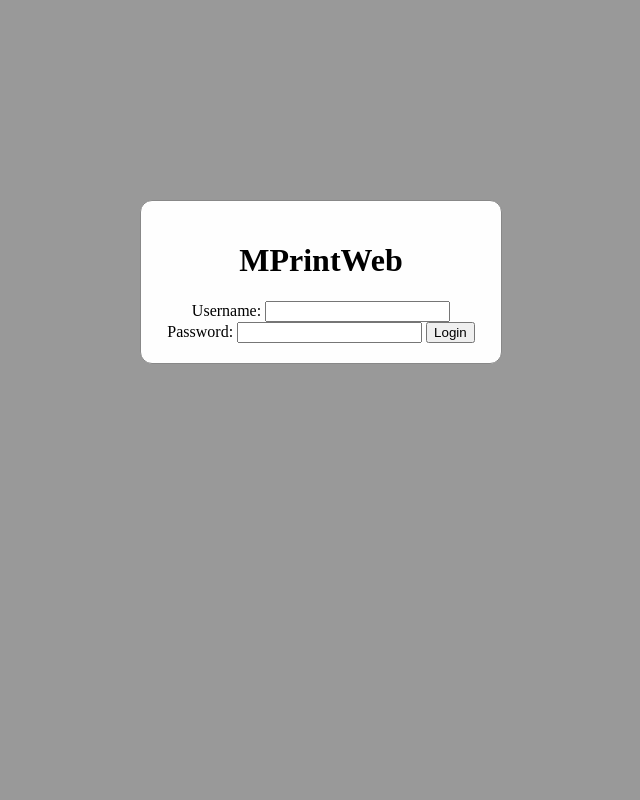
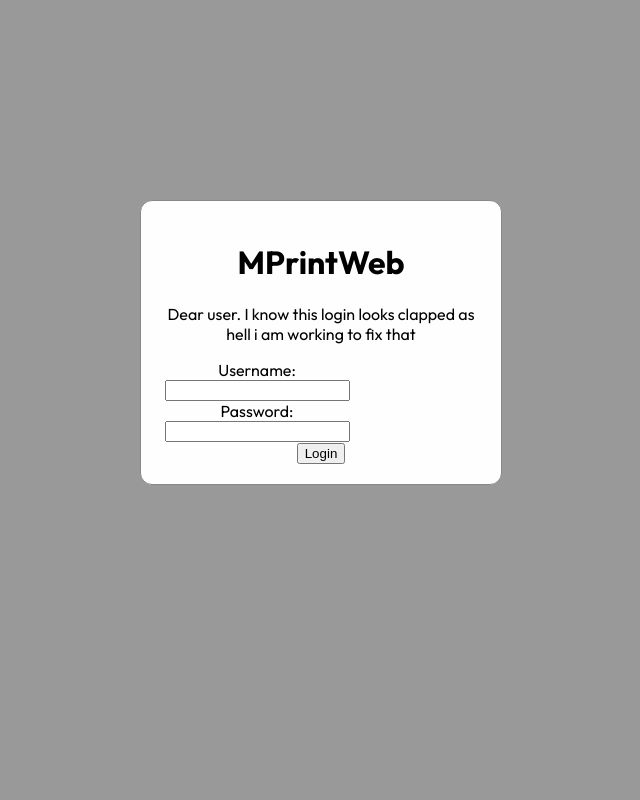
Before and after one commit to orangemaxx/MPrint, a Flask app: page /login in a window 1280 px wide. Shown: the whole page, without its empty margins (327-967 px from the left). Run offline with Flask 3, Linux system fonts and the light colour scheme.

Commit message:
Final login stuff i am DONE with this

```diff
--- a/app.py
+++ b/app.py
@@ -57,9 +57,10 @@ def login():
         username = request.form.get("username")
         password = request.form.get("password")
         result = LoginUser(username, password)
-        print(session.get('userId'))
-        if result: return redirect(url_for('dash'))
-        else: render_template("login.html", error=True)
+        if result:
+            return redirect(url_for('dash'))
+        else:
+            return render_template("login.html", error=True)
 
 # Basic log out system
 # Use a form / button that posts to here then done easy peasy
--- /dev/null
+++ b/static/css/fonts.css
@@ -0,0 +1 @@
+@import url('https://fonts.googleapis.com/css2?family=Outfit:wght@100..900&display=swap');
--- a/templates/login.html
+++ b/templates/login.html
@@ -4,6 +4,7 @@
     <meta charset="UTF-8">
     <meta name="viewport" content="width=device-width, initial-scale=1.0">
     <title>MPrint</title>
+    <link rel="stylesheet" href="/static/css/fonts.css">
     <style>
         body {
             /* TODO: fix the backround its clapped rn */
@@ -24,6 +25,7 @@
             background-color: rgb(0,0,0); /* Fallback color */
             background-color: rgba(0,0,0,0.4); /* Black w/ opacity */
             text-align: center;
+            font-family: 'Outfit', sans-serif;
         }
         .container {
             background-color: #fefefe;
@@ -33,17 +35,35 @@
             width: 25%; /* Could be more or less, depending on screen size */
             border-radius: 12px;
         }
+        form {
+            text-align: center;
+        }
+        .formItem {
+            display: flex;
+            flex-direction: column;
+            width: 60%;
+            justify-content: center;
+            align-items: center;
+        }
     </style>
 </head>
 <body>
     <div class="container">
         <!-- Login -->
         <h1>MPrintWeb</h1>
+        <p>Dear user. I know this login looks clapped as hell i am working to fix that</p>
         <form action="/login" method="post">
-            <label for="username">Username:</label>
-            <input type="text" name="username" id="username" required>
-            <label for="password">Password:</label>
-            <input type="password" name="password" id="password" required autocomplete="off">
+            <div class="formItem">
+                <label for="username">Username:</label>
+                <input type="text" name="username" id="username" required>
+            </div>
+            <div class="formItem">
+                <label for="password">Password:</label>
+                <input type="password" name="password" id="password" required autocomplete="off">
+            </div>
+            {% if error %}
+            <p style="color: red;">Incorrect Username or Password</p>
+            {% endif %}
             <input type="submit" value="Login">
         </form>
     </div>
```
Also changed, not shown: MPrint/loginmanager.py (+25 -23 lines).
